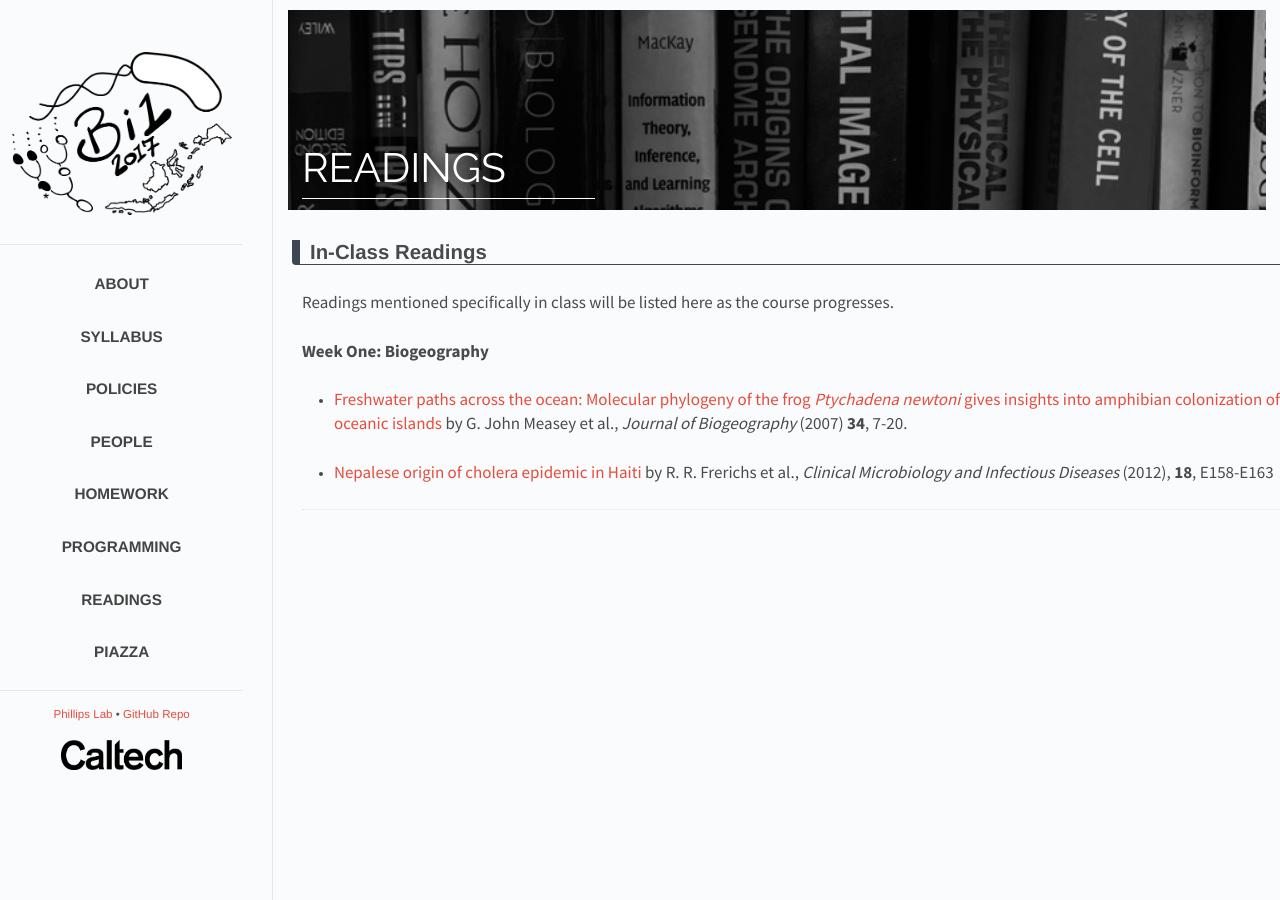
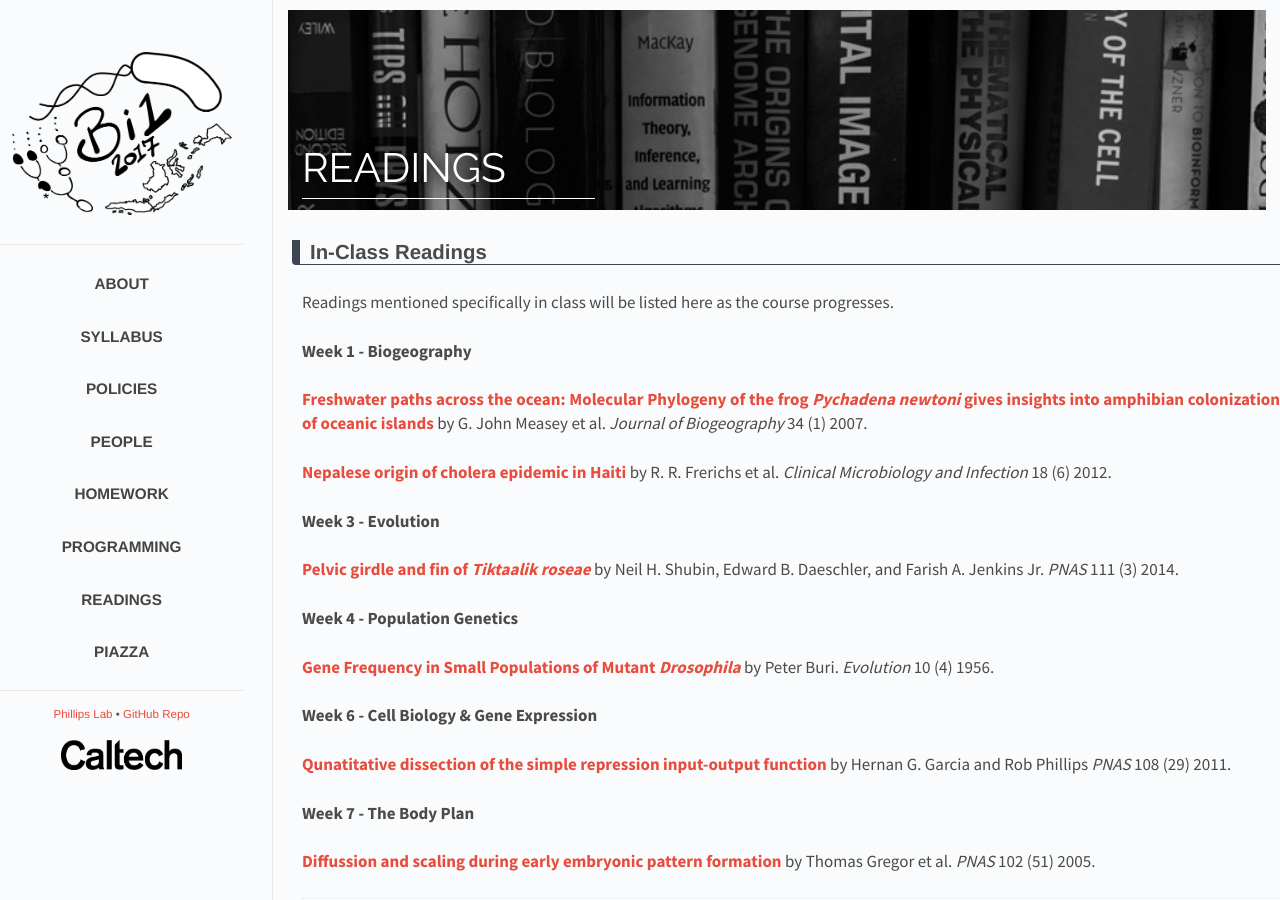
Before and after one commit to RPGroup-PBoC/bi1, a Jekyll site: the page built from _posts/2017-01-24-readings.md, in a window 1280 px wide. Built offline with Jekyll 4.4.1, drawn with Linux system fonts in a browser that asks for light colours.

Commit message:
Update of website stuff

```diff
--- /dev/null
+++ b/_data/papers.yaml
@@ -0,0 +1,52 @@
+Week 1 - Biogeography:
+  - title: "Freshwater paths across the ocean: Molecular Phylogeny of the frog <i>Pychadena newtoni</i> gives insights into amphibian colonization of oceanic islands"
+    author: "G. John Measey et al."
+    journal: "Journal of Biogeography"
+    volume: 34
+    number: (1)
+    year: 2007
+    PDF: "Measey2007.pdf"
+
+  - title: "Nepalese origin of cholera epidemic in Haiti"
+    author: "R. R. Frerichs et al."
+    journal: "Clinical Microbiology and Infection"
+    volume: 18
+    number: (6)
+    year: 2012
+    PDF: "Frerichs2012.pdf"
+
+Week 3 - Evolution:
+  - title: "Pelvic girdle and fin of <i>Tiktaalik roseae</i>"
+    author: "Neil H. Shubin, Edward B. Daeschler, and Farish A. Jenkins Jr."
+    journal: "PNAS"
+    volume: 111
+    number: (3)
+    year: 2014
+    PDF: "Shubin2014.pdf"
+
+Week 4 - Population Genetics:
+  - title: "Gene Frequency in Small Populations of Mutant <i> Drosophila</i>"
+    author: "Peter Buri."
+    journal: "Evolution"
+    volume: 10
+    number: (4)
+    year: 1956
+    PDF: "Buri1956.pdf"
+
+Week 6 - Cell Biology & Gene Expression:
+  - title: "Qunatitative dissection of the simple repression input-output function"
+    author: "Hernan G. Garcia and Rob Phillips"
+    journal: "PNAS"
+    volume: 108
+    number: (29)
+    year: 2011
+    PDF: "Garcia2011.pdf"
+
+Week 7 -  The Body Plan:
+  - title: "Diffussion and scaling during early embryonic pattern formation"
+    author: "Thomas Gregor et al."
+    journal: "PNAS"
+    volume: 102
+    number: (51)
+    year: 2005
+    PDF: "Gregor2005.pdf"
--- a/_posts/2017-01-24-readings.md
+++ b/_posts/2017-01-24-readings.md
@@ -10,8 +10,14 @@ categories: posts
 Readings mentioned specifically in class will be listed here as the course progresses.
 
 
-**Week One: Biogeography** <br />
+{% assign readings = site.data.papers %}
+{% assign dir = "http://rpgroup.caltech.edu/courses/bi1_2017/papers/" %}
+{% for week in readings %}
+<span style="display: block; font-weight: 500"> <b>{{ week[0] }}</b></span>
 
-* [Freshwater paths across the ocean: Molecular phylogeny of the frog *Ptychadena newtoni* gives insights into amphibian colonization of oceanic islands]() by G. John Measey et al., *Journal of Biogeography* (2007) **34**, 7-20.
+{% for p in week[1] %}
 
-* [Nepalese origin of cholera epidemic in Haiti]() by R. R. Frerichs et al., *Clinical Microbiology and Infectious Diseases* (2012), **18**, E158-E163
+[**{{ p.title }}**]({{ dir }}{{ p.PDF }}) by {{ p.author }} *{{ p.journal }}* {{ p.volume }} {{ p.number }} {{ p.year }}.
+
+{% endfor %}
+{% endfor %}
```
Also changed, not shown: 2 other files.
